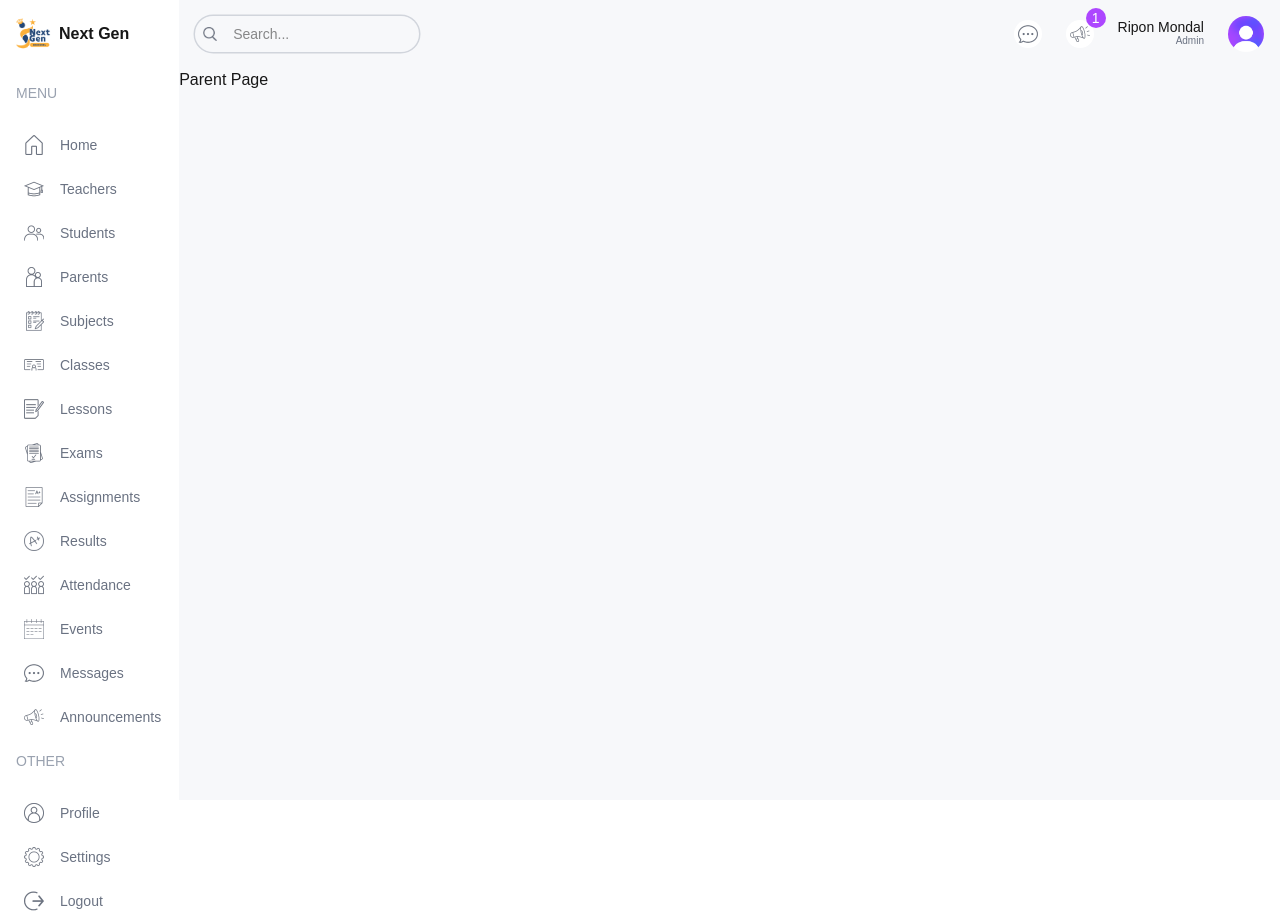
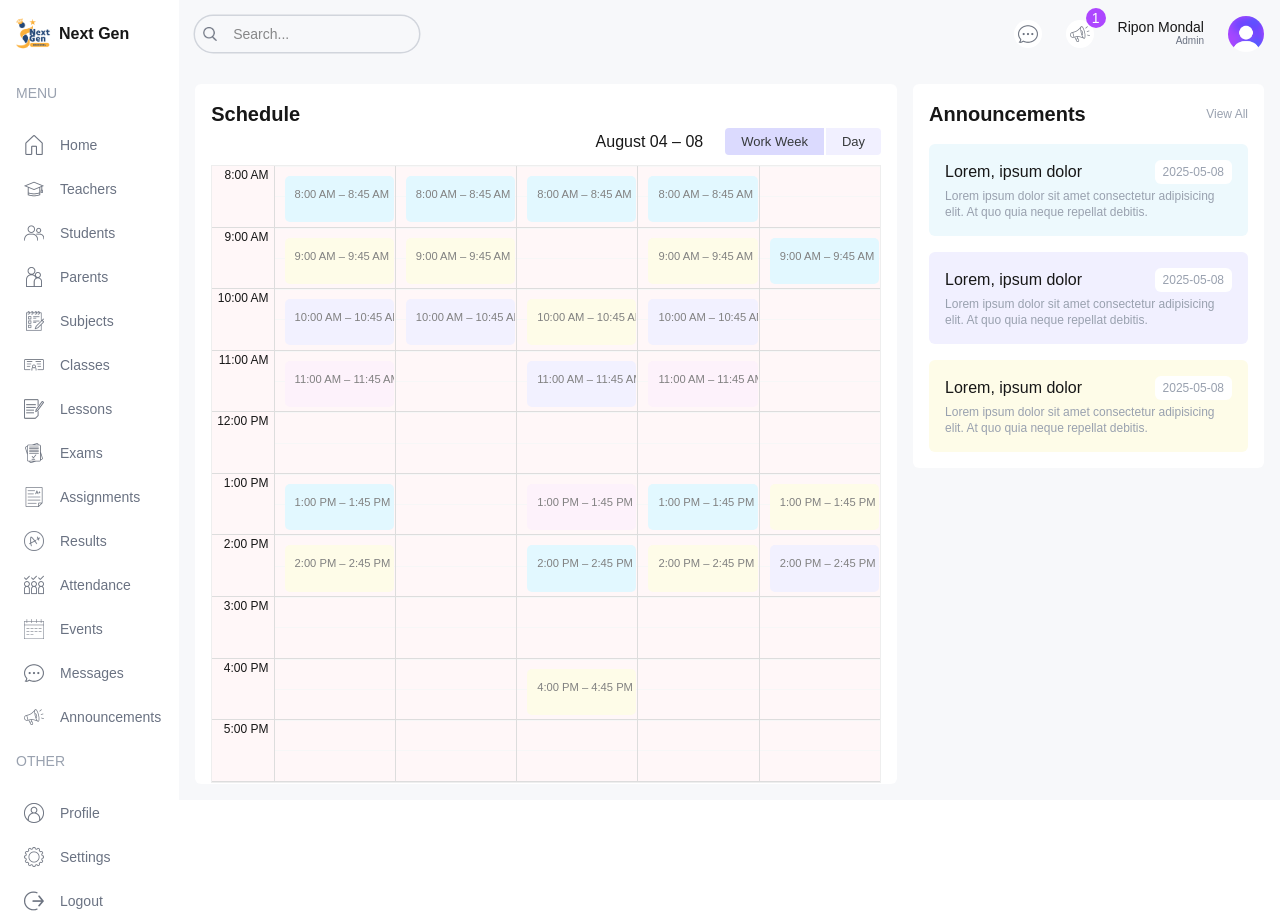
Before and after one commit to riponmondalbd/next-gen-school, a Next.js app: page /parent in a window 1280 px wide. Built offline with nearby package versions, Linux system fonts and the light colour scheme.

Commit message:
fix the height issue of the teacher page big calendar

```diff
--- a/src/app/(dashboard)/layout.tsx
+++ b/src/app/(dashboard)/layout.tsx
@@ -26,7 +26,7 @@
       </div>
 
       {/* right main content */}
-      <div className="w-[86%] md:w-[92%] lg:w-[84%] xl:w-[86%] bg-[#F7F8FA] overflow-scroll">
+      <div className="w-[86%] md:w-[92%] lg:w-[84%] xl:w-[86%] bg-[#F7F8FA] overflow-scroll flex flex-col">
         {/* page top navbar */}
         <Navbar />
 
--- a/src/app/(dashboard)/parent/page.tsx
+++ b/src/app/(dashboard)/parent/page.tsx
@@ -1,3 +1,22 @@
+import Announcements from "@/components/Announcements";
+import BigCalendar from "@/components/BigCalendar";
+
 export default function ParentPage() {
-  return <div>Parent Page</div>;
+  return (
+    <div className="flex-1 p-4 flex gap-4 flex-col xl:flex-row">
+      {/* left content */}
+      <div className="w-full xl:w-2/3">
+        <div className="h-full bg-white p-4 rounded-md">
+          <h1 className="text-xl font-semibold">Schedule</h1>
+          {/* big calender */}
+          <BigCalendar />
+        </div>
+      </div>
+      {/* right content */}
+      <div className="w-full xl:w-1/3 flex flex-col gap-8">
+        {/* announcements */}
+        <Announcements />
+      </div>
+    </div>
+  );
 }
--- a/src/app/(dashboard)/teacher/page.tsx
+++ b/src/app/(dashboard)/teacher/page.tsx
@@ -1,23 +1,19 @@
 import Announcements from "@/components/Announcements";
 import BigCalendar from "@/components/BigCalendar";
-import EventCalendar from "@/components/EventCalendar";
 
 export default function TeacherPage() {
   return (
-    <div className="p-4 flex gap-4 flex-col xl:flex-row">
+    <div className="flex-1 p-4 flex gap-4 flex-col xl:flex-row">
       {/* left content */}
       <div className="w-full xl:w-2/3">
         <div className="h-full bg-white p-4 rounded-md">
-          <h1 className="text-xl font-semibold">Schedule (4A)</h1>
+          <h1 className="text-xl font-semibold">Schedule</h1>
           {/* big calender */}
           <BigCalendar />
         </div>
       </div>
       {/* right content */}
       <div className="w-full xl:w-1/3 flex flex-col gap-8">
-        {/* calender and events */}
-        <EventCalendar />
-
         {/* announcements */}
         <Announcements />
       </div>
```
